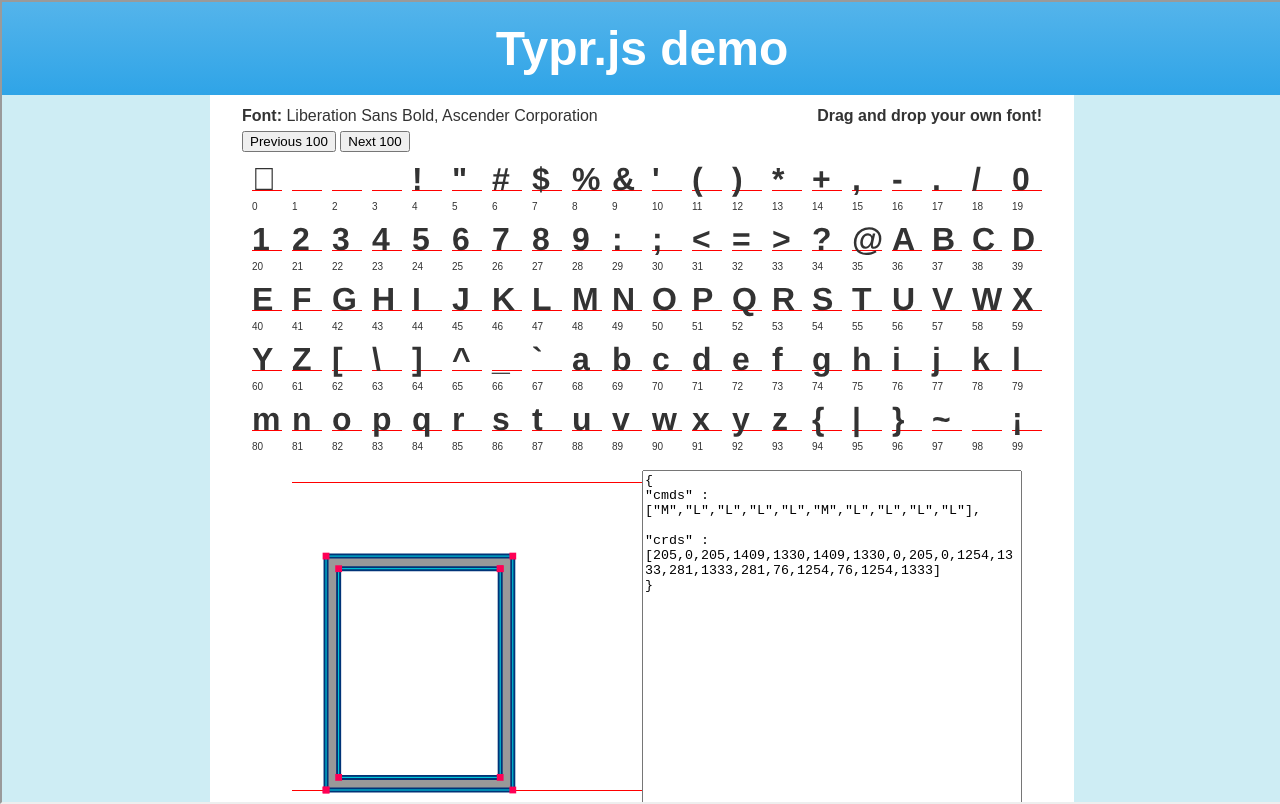
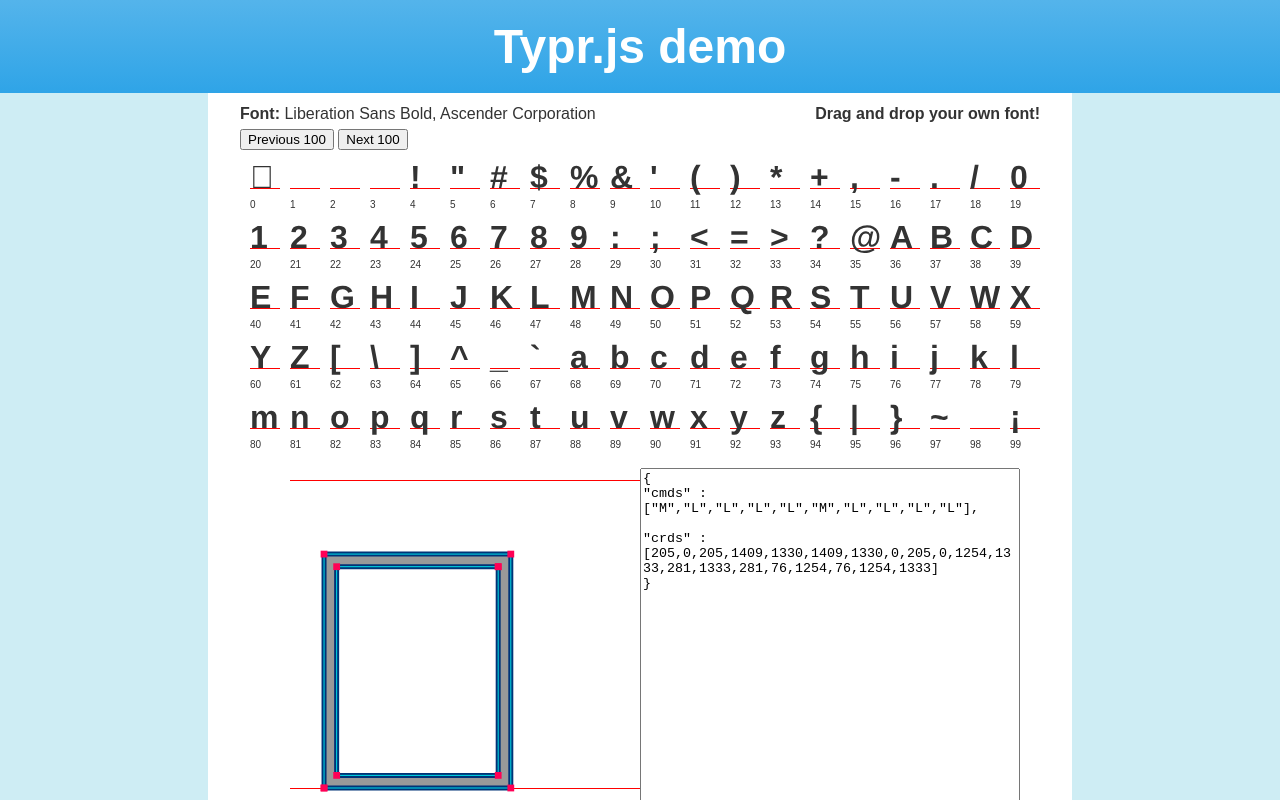
Before and after one commit to photopea/Typr.js, a plain HTML site: page index.html in a window 1280 px wide. Drawn offline with Linux system fonts and the light colour scheme.

Commit message:
Update index.html

```diff
--- a/index.html
+++ b/index.html
@@ -3,6 +3,6 @@
     <style>* {margin:0; padding:0;}</style>
   </head>
   <body>
-  <iframe src="https://photopea.github.io/Typr.js/demo/index.html" style="width:100%; height:100%;"> </iframe>
+  <iframe src="https://photopea.github.io/Typr.js/demo/index.html" style="border:none; width:100%; height:100%;"> </iframe>
   </body>
 </html>
```
